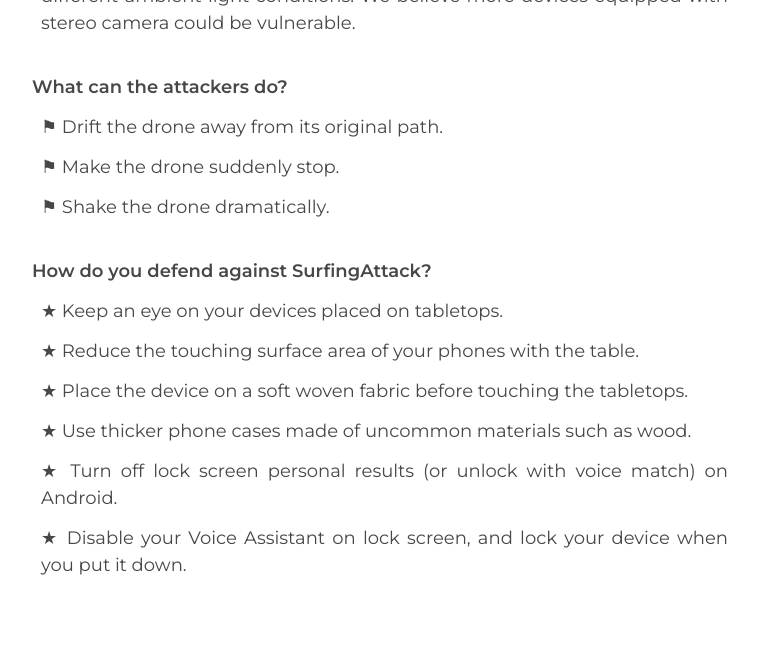
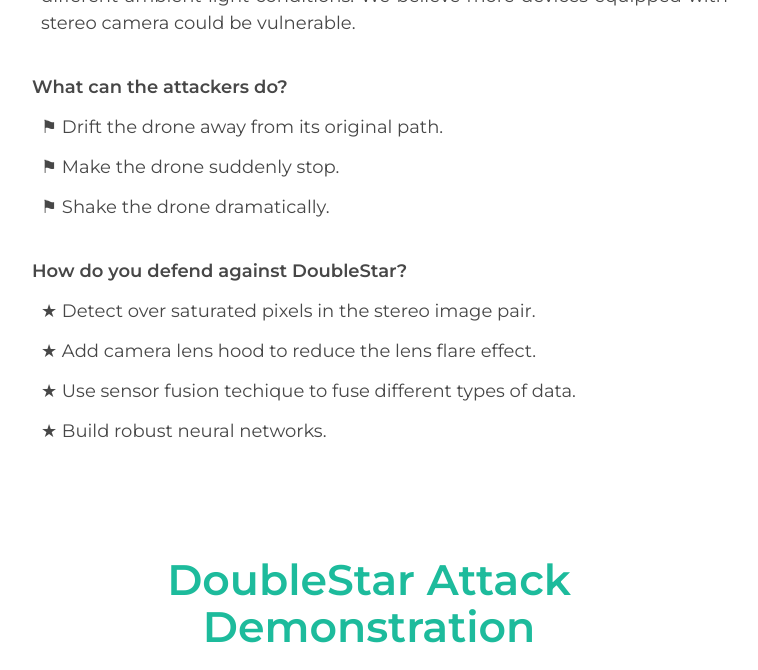
Before and after one commit to fakedepth/doublestar.github.io, a Jekyll site: the page built from index.md, in a window 1280 px wide and 900 px high, scrolled down 1930 px, cut to the strip 0-670 px from the top of the window. Shown: the whole strip, without its empty margins (271-1029 px from the left). Built offline with Jekyll 4.4.1, drawn with Linux system fonts in a browser that asks for light colours; some of the changed text lies outside the part shown.

Commit message:
Update default.html

```diff
--- a/_layouts/default.html
+++ b/_layouts/default.html
@@ -84,7 +84,7 @@ conditions. our experimental results show that DoubleStar creates fake depth up
 </div>
 
 
-				<h1>Q&A</h1>
+				<h1>Features of DoubleStar</h1>
 
 					<ul>
 						<li class="question">
@@ -110,13 +110,13 @@ conditions. our experimental results show that DoubleStar creates fake depth up
 						</li><br>
 
 
-						<b> How do you defend against SurfingAttack?</b>
-								<li class="answer">  &#9733 Keep an eye on your devices placed on tabletops. </li>
-								<li class="answer">  &#9733 Reduce the touching surface area of your phones with the table. </li>
-								<li class="answer">  &#9733 Place the device on a soft woven fabric before touching the tabletops. </li>
-								<li class="answer"> &#9733 Use thicker phone cases made of uncommon materials such as wood. </li>
-								<li class="answer">  &#9733 Turn off lock screen personal results (or unlock with voice match) on Android. </li>
-								<li class="answer">  &#9733 Disable your Voice Assistant on lock screen, and lock your device when you put it down. </li>
+
+						<b> How do you defend against DoubleStar?</b>
+								<li class="answer">  &#9733 Detect over saturated pixels in the stereo image pair. </li>
+								<li class="answer">  &#9733 Add camera lens hood to reduce the lens flare effect. </li>
+								<li class="answer">  &#9733 Use sensor fusion techique to fuse different types of data. </li>
+								<li class="answer">  &#9733 Build  robust  neural  networks. </li>
+
 						</li>
 						<p></p>
 
```
